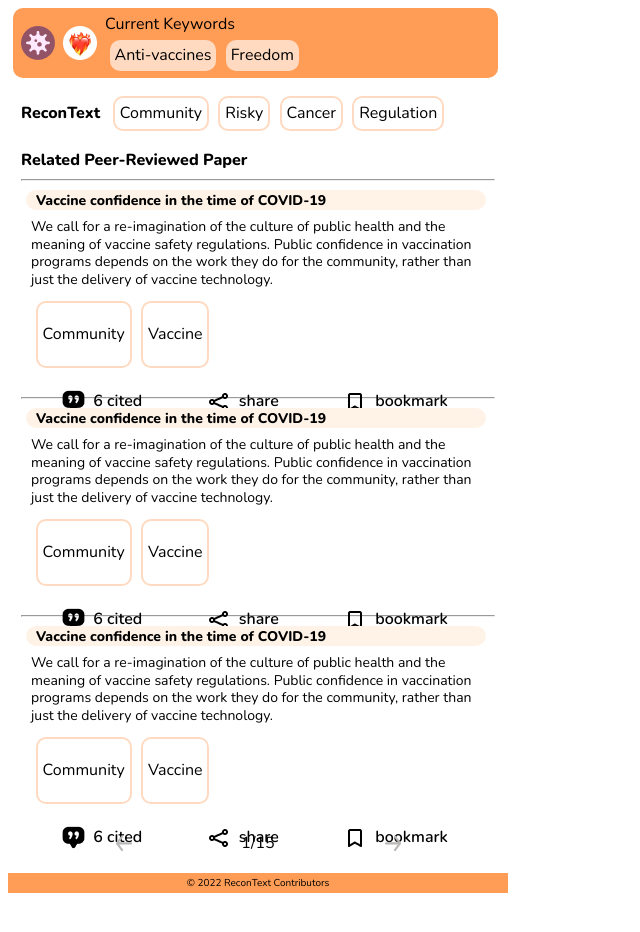
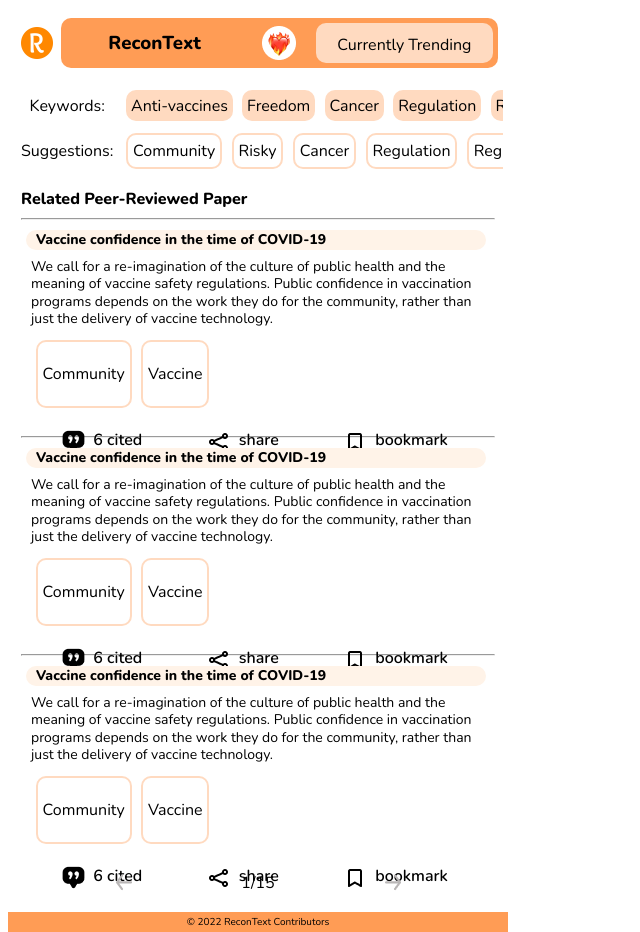
Before and after one commit to xyrise/recontext, a Svelte app in the folder recontext/: page / in a window 1280 px wide. Shown: the whole page, without its empty margins (0-640 px from the left). Before the commit the page ends 893 px from the top, so only its background shows below. Built offline with nearby package versions, Linux system fonts and the light colour scheme; the HTML template or start-up script is replaced by a standard one; a web font is replaced by a local one.

Commit message:
<fix> changed top bar frontend design

```diff
--- a/recontext/src/App.svelte
+++ b/recontext/src/App.svelte
@@ -1,5 +1,6 @@
 <script>
     import Content from "./Content.svelte"
+    let fav = 'img/favicon32.png';
     let covid = 'img/covid.png';
     let trend = 'img/trend.png';
     let down = 'img/down.png';
@@ -7,32 +8,49 @@
     let gright = 'img/gright.png';
     let left = 'img/Left.png';
     let right = 'img/Right.png';
+    let status = "Currently Trending";
 </script>
 <link rel="stylesheet" href="https://fonts.googleapis.com/css?family=Nunito:200,400,600,800">
 
 <div class='container'>
 <div class='top'>
-    <div class='topBar'>
-        <img style='margin:auto;padding:0 0 0 0.5rem;' src={covid} alt="covid19 virus icon">
-        <img style='margin:auto;padding:0 0.5rem 0 0.5rem;' src={trend} alt="heart on fire icon">
-        <div class='topBarText'>
-            <p> Current Keywords </p>
-            <div class='tag'>
-                <!-- link keywords here -->
-                <!-- hardcoded tags -->
-                <li class='tagIn'> Anti-vaccines </li>
-                <li class='tagIn'> Freedom </li>
+    <div class='toptop'>
+        <img style='margin:auto;padding:0 0.5rem 0 0.5rem;' src={fav} alt="ReconText favicon">
+        <div class='topBar'>
+            <h3 style='text-align:center;'> ReconText </h3>
+            <img style='margin:auto;padding:0.5rem;' src={trend} alt="heart on fire icon">
+            <div class='topBarStatus'>
+                <p style='text-align:center;margin-top:6px;'>{status}</p>
             </div>
         </div>
     </div>
     <div class='recon'>
-        <strong style='margin:auto;padding:0 0.5rem 0 0.5rem'> ReconText </strong>
+        <p style='margin:auto;padding:0 0.5rem 0 0.5rem'> Keywords: </p>
+        <div class='tag'>
+            <!-- link keywords here -->
+            <!-- hardcoded tags -->
+            <li class='tagIn'> Anti-vaccines </li>
+            <li class='tagIn'> Freedom </li>
+            <li class='tagIn'> Cancer </li>
+            <li class='tagIn'> Regulation </li>
+            <li class='tagIn'> Regulation </li>
+            <li class='tagIn'> Regulation </li>
+            <li class='tagIn'> Cancer </li>
+            <li class='tagIn'> Regulation </li>
+            <li class='tagIn'> Regulation </li>
+            <li class='tagIn'> Regulation </li>
+        </div>
+        <p style='margin:auto;padding:0 0.5rem 0 0.5rem'> Suggestions: </p>
         <div class='tag'>
             <!-- link found recommending tags/keywords here -->
             <!-- hardcoded tags -->
             <li class='tagRec'> Community </li>
             <li class='tagRec'> Risky </li>
             <li class='tagRec'> Cancer </li>
+            <li class='tagRec'> Regulation </li>
+            <li class='tagRec'> Regulation </li>
+            <li class='tagRec'> Regulation </li>
+            <li class='tagRec'> Regulation </li>
             <li class='tagRec'> Regulation </li>
         </div>
     </div>
@@ -73,7 +91,10 @@
     }
 
     p{
-        margin:0.3rem 0 0 0;
+        margin:auto;
+    }
+    h3,h4{
+        margin:auto;
     }
     strong { font-weight: bold; }
 
@@ -84,30 +105,46 @@
         margin: 0;
         padding: 0;
     }
-
-    .topBar{
+    .top{
+        margin:0;
+    }
+    .toptop{
         width: var(--boundw);
         height: var(--boundh);
         display: grid;
-        grid-template-columns: 1fr 1fr 10fr 0.5fr;
+        grid-template-columns: 1fr 10fr;
+        margin: var(--bmargin) 0 var(--bmargin) var(--bmargin);
+    }
+    .topBar{
         border-radius: var(--bradius);
         background-color: var(--c1);
+        display: grid;
+        grid-template-columns: 3fr 1fr 3fr;
+        margin: auto;
+        width: 100%;
+    }
+    .topBarStatus{
+        background-color: var(--c1sub);
+        border-radius: var(--bradius);
+        padding:0.3rem;
         margin: var(--bmargin);
-    }
-    .topBarText{
-        grid-template-rows: 1fr 2fr;
     }
     .tag{
         list-style: none;
         text-align:center;
         margin: 0rem;
         display: flex;
+        overflow: scroll;
+        white-space: nowrap;
+    }
+    .tag::-webkit-scrollbar{
+        display: none;
     }
     .tagIn{
         background-color: var(--c1sub);
         border-radius: var(--bradius);
         padding:0.3rem;
-        margin: 0.3rem;
+        margin: auto 0.3rem;
     }
     .tagRec{
         border-color: var(--c1sub);
@@ -120,9 +157,10 @@
     }
 
     .recon{
-        margin: 0.8rem var(--bmargin);
+        margin: 0 var(--bmargin) 15px var(--bmargin);
         display:grid;
         grid-template-columns: 1fr 12fr;
+        grid-template-rows: 1fr 1fr;
     }
 
     .results{
```
